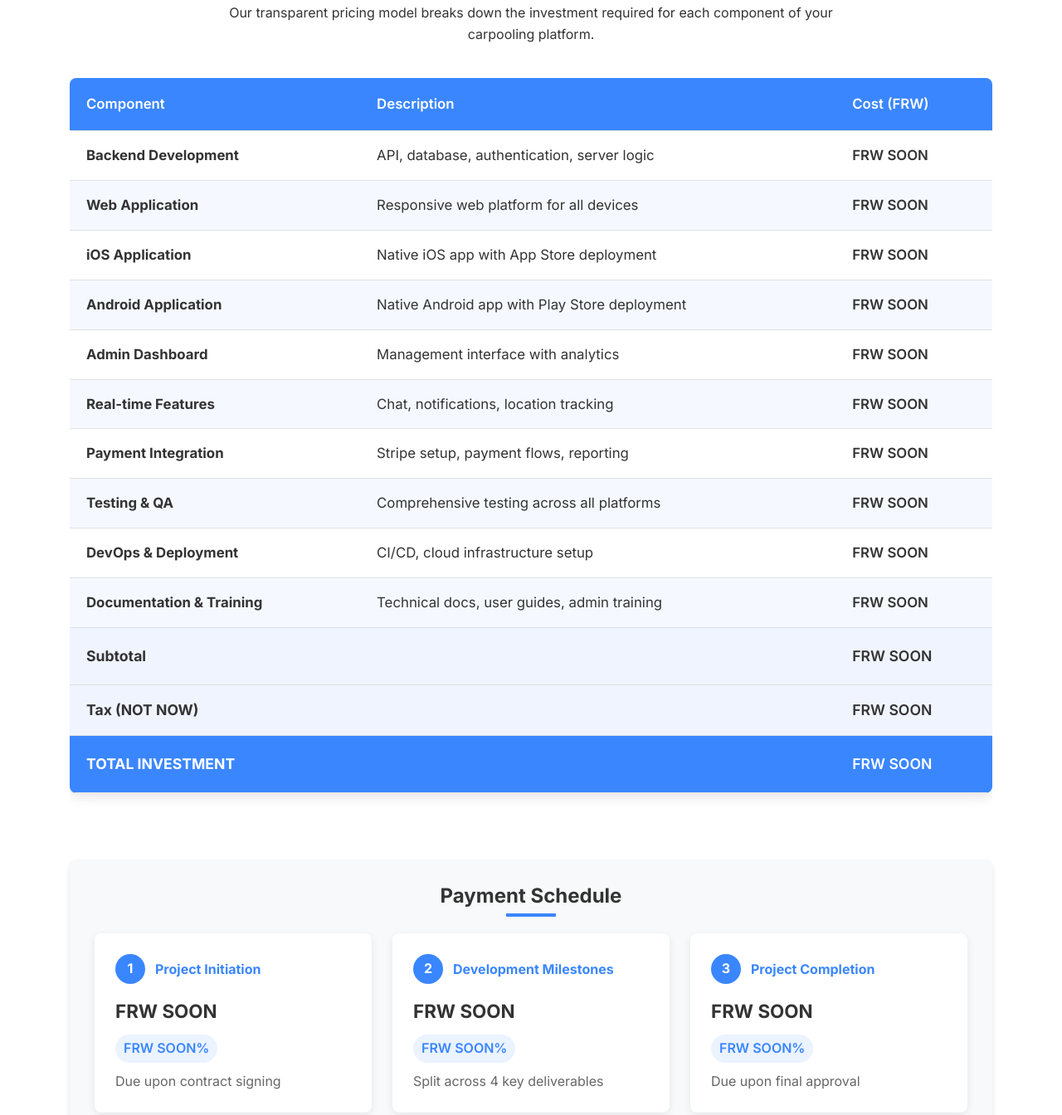
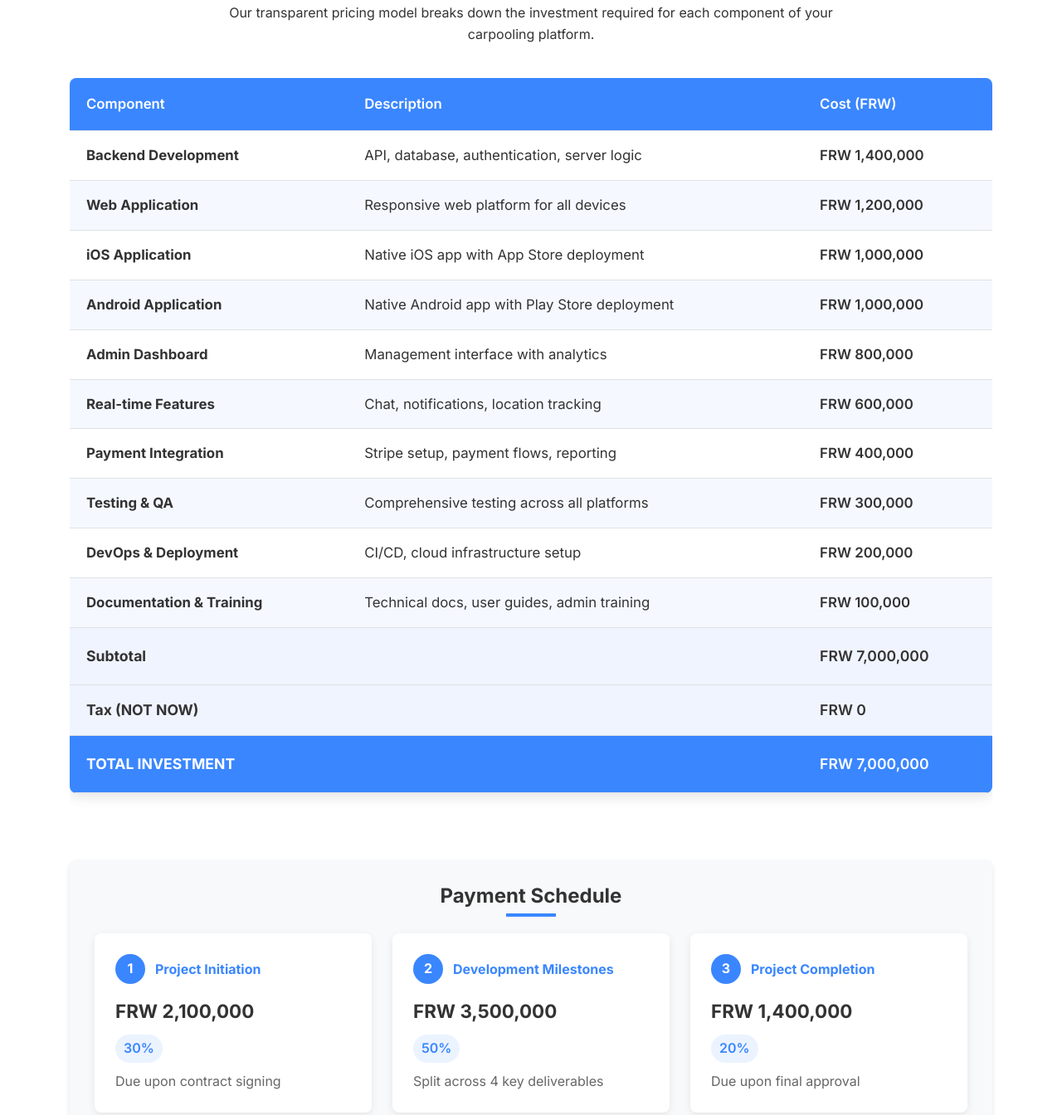
Before and after one commit to Emmyfrank/roject-plan, a plain HTML site: page index.html in a window 1280 px wide. Shown: the part 1835-3179 px from the top of the page at 83% size. Drawn offline with Linux system fonts and the light colour scheme.

Commit message:
updating placing and time flame

```diff
--- a/index.html
+++ b/index.html
@@ -134,66 +134,66 @@
                      <tr>
                          <td><strong>Backend Development</strong></td>
                          <td>API, database, authentication, server logic</td>
-                        <td class="price-cell">FRW SOON</td>
+                         <td class="price-cell">FRW 1,400,000</td>
                      </tr>
                      <tr>
                          <td><strong>Web Application</strong></td>
                          <td>Responsive web platform for all devices</td>
-                        <td class="price-cell">FRW SOON</td>
+                         <td class="price-cell">FRW 1,200,000</td>
                      </tr>
                      <tr>
                          <td><strong>iOS Application</strong></td>
                          <td>Native iOS app with App Store deployment</td>
-                        <td class="price-cell">FRW SOON</td>
+                         <td class="price-cell">FRW 1,000,000</td>
                      </tr>
                      <tr>
                          <td><strong>Android Application</strong></td>
                          <td>Native Android app with Play Store deployment</td>
-                        <td class="price-cell">FRW SOON</td>
+                         <td class="price-cell">FRW 1,000,000</td>
                      </tr>
                      <tr>
                          <td><strong>Admin Dashboard</strong></td>
                          <td>Management interface with analytics</td>
-                        <td class="price-cell">FRW SOON</td>
+                         <td class="price-cell">FRW 800,000</td>
                      </tr>
                      <tr>
                          <td><strong>Real-time Features</strong></td>
                          <td>Chat, notifications, location tracking</td>
-                        <td class="price-cell">FRW SOON</td>
+                         <td class="price-cell">FRW 600,000</td>
                      </tr>
                      <tr>
                          <td><strong>Payment Integration</strong></td>
                          <td>Stripe setup, payment flows, reporting</td>
-                        <td class="price-cell">FRW SOON</td>
+                         <td class="price-cell">FRW 400,000</td>
                      </tr>
                      <tr>
                          <td><strong>Testing & QA</strong></td>
                          <td>Comprehensive testing across all platforms</td>
-                        <td class="price-cell">FRW SOON</td>
+                         <td class="price-cell">FRW 300,000</td>
                      </tr>
                      <tr>
                          <td><strong>DevOps & Deployment</strong></td>
                          <td>CI/CD, cloud infrastructure setup</td>
-                        <td class="price-cell">FRW SOON</td>
+                         <td class="price-cell">FRW 200,000</td>
                      </tr>
                      <tr>
                          <td><strong>Documentation & Training</strong></td>
                          <td>Technical docs, user guides, admin training</td>
-                        <td class="price-cell">FRW SOON</td>
+                         <td class="price-cell">FRW 100,000</td>
                      </tr>
                  </tbody>
                  <tfoot>
                      <tr class="subtotal-row">
                          <td colspan="2"><strong>Subtotal</strong></td>
-                        <td class="price-cell">FRW SOON</td>
+                         <td class="price-cell">FRW 7,000,000</td>
                      </tr>
                      <tr class="tax-row">
                          <td colspan="2"><strong>Tax (NOT NOW)</strong></td>
-                        <td class="price-cell">FRW SOON</td>
+                         <td class="price-cell">FRW 0</td>
                      </tr>
                      <tr class="total-row">
                          <td colspan="2"><strong>TOTAL INVESTMENT</strong></td>
-                        <td class="price-cell">FRW SOON</td>
+                         <td class="price-cell">FRW 7,000,000</td>
                      </tr>
                  </tfoot>
              </table>
@@ -207,8 +207,8 @@
                          <span class="phase-number">1</span>
                          <h4>Project Initiation</h4>
                      </div>
-                    <div class="phase-amount">FRW SOON</div>
-                    <div class="phase-percent">FRW SOON%</div>
+                     <div class="phase-amount">FRW 2,100,000</div>
+                     <div class="phase-percent">30%</div>
                      <p>Due upon contract signing</p>
                  </div>
                  <div class="payment-phase">
@@ -216,8 +216,8 @@
                          <span class="phase-number">2</span>
                          <h4>Development Milestones</h4>
                      </div>
-                    <div class="phase-amount">FRW SOON</div>
-                    <div class="phase-percent">FRW SOON%</div>
+                     <div class="phase-amount">FRW 3,500,000</div>
+                     <div class="phase-percent">50%</div>
                      <p>Split across 4 key deliverables</p>
                  </div>
                  <div class="payment-phase">
@@ -225,8 +225,8 @@
                          <span class="phase-number">3</span>
                          <h4>Project Completion</h4>
                      </div>
-                    <div class="phase-amount">FRW SOON</div>
-                    <div class="phase-percent">FRW SOON%</div>
+                     <div class="phase-amount">FRW 1,400,000</div>
+                     <div class="phase-percent">20%</div>
                      <p>Due upon final approval</p>
                  </div>
              </div>
@@ -241,7 +241,7 @@
                  <div class="timeline-item">
                      <div class="timeline-marker"></div>
                      <div class="timeline-content">
-                        <h3>Month 1-2</h3>
+                         <h3>Month 1</h3>
                          <h4>Planning & Design</h4>
                          <p>Requirements analysis, UI/UX design, architecture planning</p>
                      </div>
@@ -249,7 +249,7 @@
                  <div class="timeline-item">
                      <div class="timeline-marker"></div>
                      <div class="timeline-content">
-                        <h3>Month 3-5</h3>
+                         <h3>Month 2</h3>
                          <h4>Backend Development</h4>
                          <p>API development, database setup, authentication, core functionality</p>
                      </div>
@@ -257,7 +257,7 @@
                  <div class="timeline-item">
                      <div class="timeline-marker"></div>
                      <div class="timeline-content">
-                        <h3>Month 4-7</h3>
+                         <h3>Month 2-4</h3>
                          <h4>Frontend & Mobile Development</h4>
                          <p>Web application, iOS and Android app development in parallel</p>
                      </div>
@@ -265,7 +265,7 @@
                  <div class="timeline-item">
                      <div class="timeline-marker"></div>
                      <div class="timeline-content">
-                        <h3>Month 7-8</h3>
+                         <h3>Month 5</h3>
                          <h4>Integration & Testing</h4>
                          <p>System integration, QA testing, performance optimization</p>
                      </div>
@@ -273,7 +273,7 @@
                  <div class="timeline-item">
                      <div class="timeline-marker"></div>
                      <div class="timeline-content">
-                        <h3>Month 9</h3>
+                         <h3>Month 6</h3>
                          <h4>Deployment & Launch</h4>
                          <p>Production deployment, app store submissions, launch preparation</p>
                      </div>
@@ -281,9 +281,9 @@
                  <div class="timeline-item">
                      <div class="timeline-marker"></div>
                      <div class="timeline-content">
-                        <h3>Month 10-21</h3>
+                         <h3>Post-Launch</h3>
                          <h4>Support & Maintenance</h4>
-                        <p>12 months of technical support, updates, and maintenance</p>
+                         <p>3 months of technical support, updates, and maintenance included</p>
                      </div>
                  </div>
              </div>
@@ -294,7 +294,7 @@
          <div class="container">
              <h2>Ready to Transform Carpooling in Canada?</h2>
              <p>Our team is ready to bring your vision to life with cutting-edge technology and expert development.</p>
-            <a href="mailto:emmynono2013@gmail.com" class="btn">Contact Me Today</a>
+             <a href="/cdn-cgi/l/email-protection#41242c2c382f2e2f2e7371707201262c20282d6f222e2c" class="btn">Contact Me Today</a>
          </div>
      </section>
 
@@ -316,7 +316,7 @@
                  </div>
                  <div class="footer-contact">
                      <h3>Contact Me</h3>
-                    <p>Email: emmynono2013@gmail.com</p>
+                     <p>Email: <a href="/cdn-cgi/l/email-protection" class="__cf_email__" data-cfemail="b6d3dbdbcfd8d9d8d984868785f6d1dbd7dfda98d5d9db">[email&#160;protected]</a></p>
                      <p>Phone: +250 788 240 148</p>
                      <p>Kigali, Rwanda</p>
                  </div>
@@ -326,5 +326,5 @@
              </div>
          </div>
      </footer>
-</body>
+ <script data-cfasync="false" src="/cdn-cgi/scripts/5c5dd728/cloudflare-static/email-decode.min.js"></script></body>
  </html>
```
Lines whose indentation alone changed are shown as unchanged.
